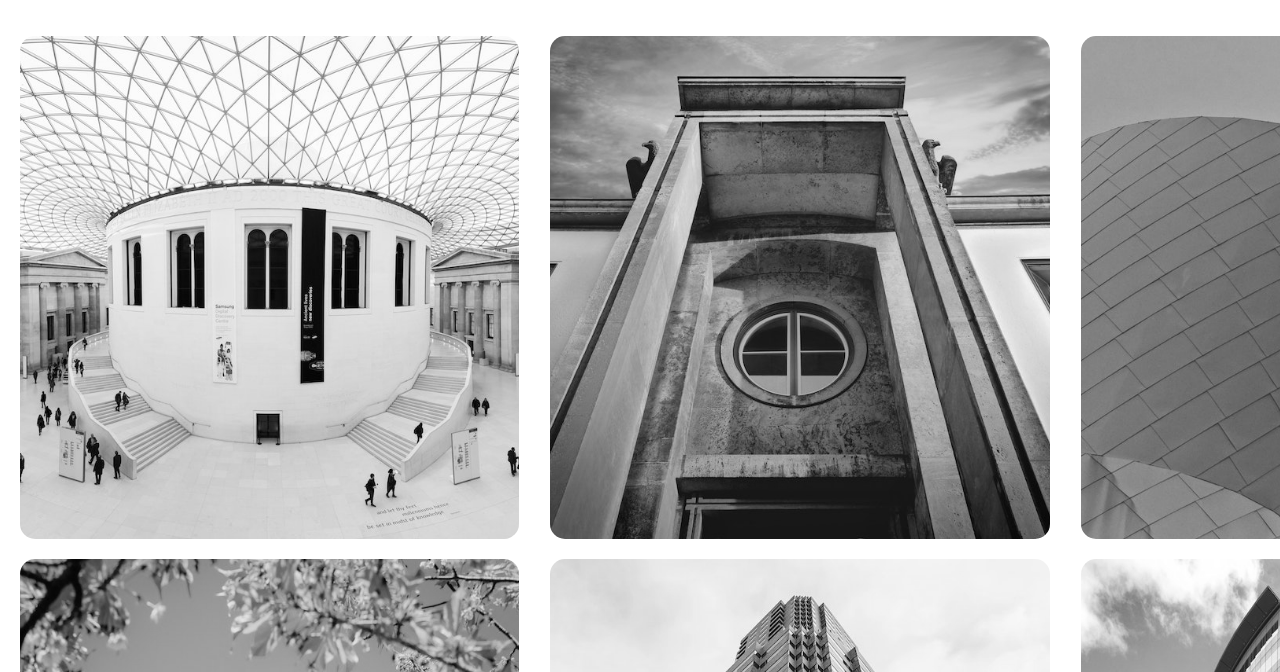
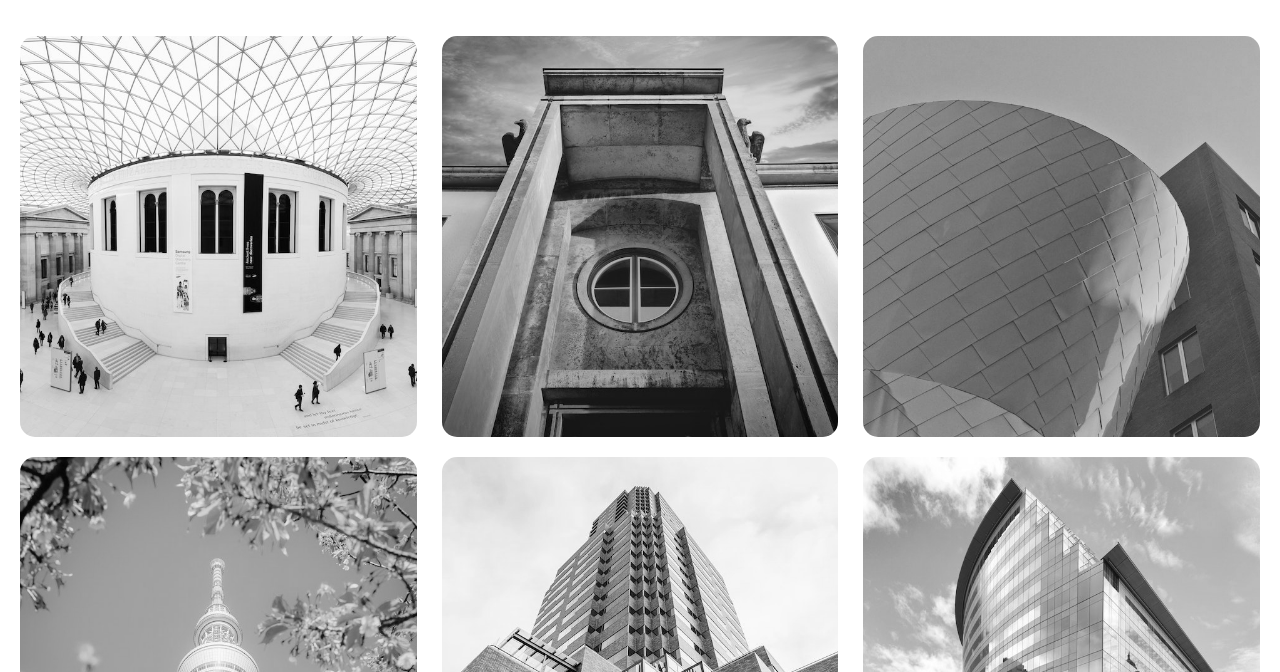
Before and after one commit to hrshvrdhnsingh/imagegallery, a plain HTML site: page index.html in a window 1280 px wide. Shown: the part 128-800 px from the top of the page. Drawn offline with Linux system fonts and the light colour scheme.

Commit message:
Changed viewport

```diff
--- a/stylegallery.css
+++ b/stylegallery.css
@@ -7,7 +7,7 @@
     height:100vh;
 }
 .container{
-    width:1600px; height:100%;
+    width:100vw; height:100%;
     margin:0 auto;
     padding:20px;
 }
```
